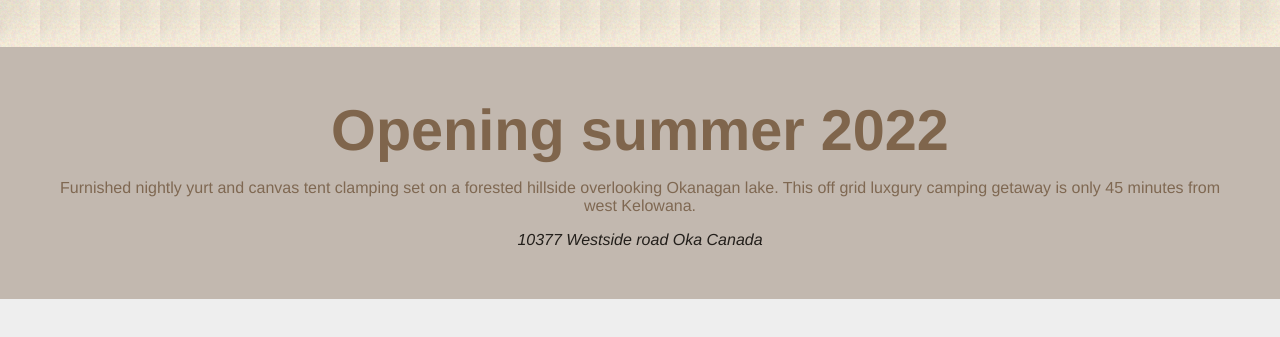
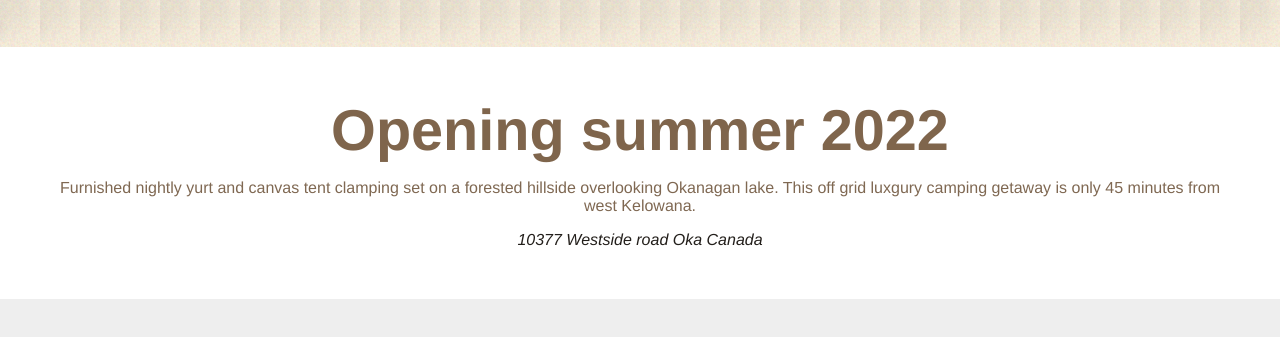
Before and after one commit to abz123/camp-ok, a plain HTML site: page index.html in a window 1280 px wide. Shown: the part 213-550 px from the top of the page. Drawn offline with Linux system fonts and the light colour scheme.

Commit message:
main html contrast improve

```diff
--- a/main.css
+++ b/main.css
@@ -50,8 +50,8 @@ header span {
 main {
 	padding: 50px;
 	/* background-color: #142417; ddd6c6  */
-	/* background-color: #e8e8e8; */
-	background-color: #C2B8AF;
+	/* background-color: #e8e8e8; C2B8AF */
+	background-color: #FFF;
 }
 main h2 {
 	color: #7F654C;
```
